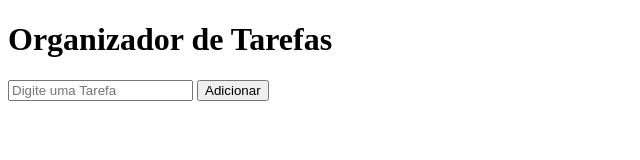
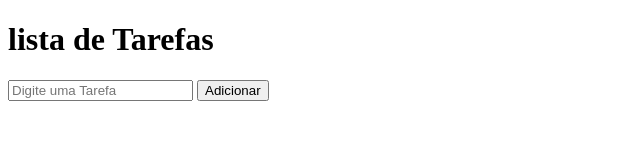
Before and after one commit to AlefeGabrielBGS/Lista-de-tarefas, a plain HTML site: page Projeto Lista de Tarefas/index.html in a window 1280 px wide. Shown: the whole page, without its empty margins (0-640 px from the left). Drawn offline with Linux system fonts and the light colour scheme.

Commit message:
Atualização de nome

```diff
--- a/Projeto Lista de Tarefas/index.html
+++ b/Projeto Lista de Tarefas/index.html
@@ -4,10 +4,10 @@
     <meta charset="UTF-8">
     <meta name="viewport" content="width=device-width, initial-scale=1.0">
     <link rel="stylesheet" href="CSS/estilo.css">
-    <title>Organizador de Tarefas</title>
+    <title>Lista de Tarefas</title>
 </head>
 <body>
-    <h1>Organizador de Tarefas</h1>
+    <h1>lista de Tarefas</h1>
 <input id = "pegaValores" type="text" placeholder="Digite uma Tarefa">
 <button id="adicionaTarefas" class="adicionar">Adicionar</button>
 <ul id = "listaDeTarefas"></ul>
```
